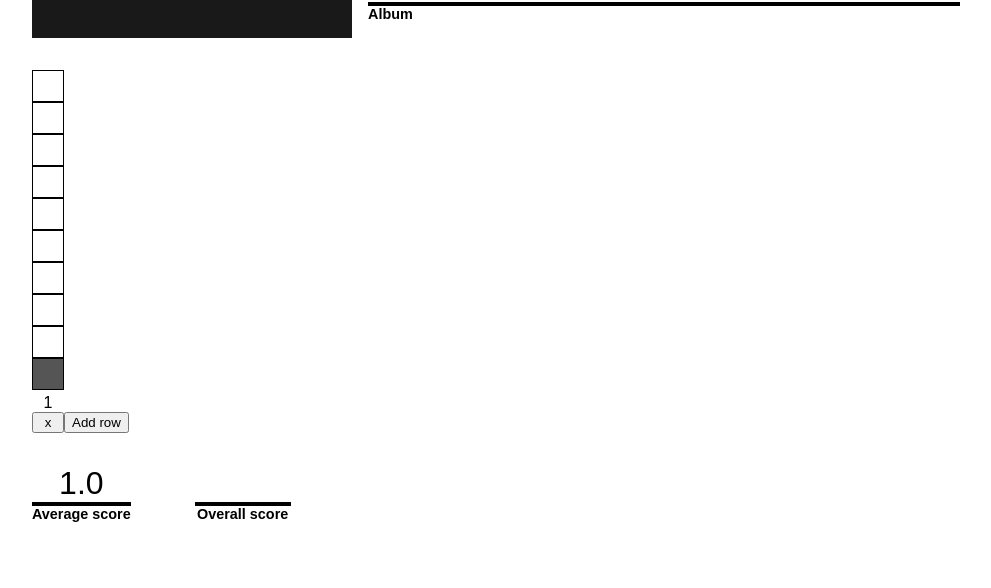
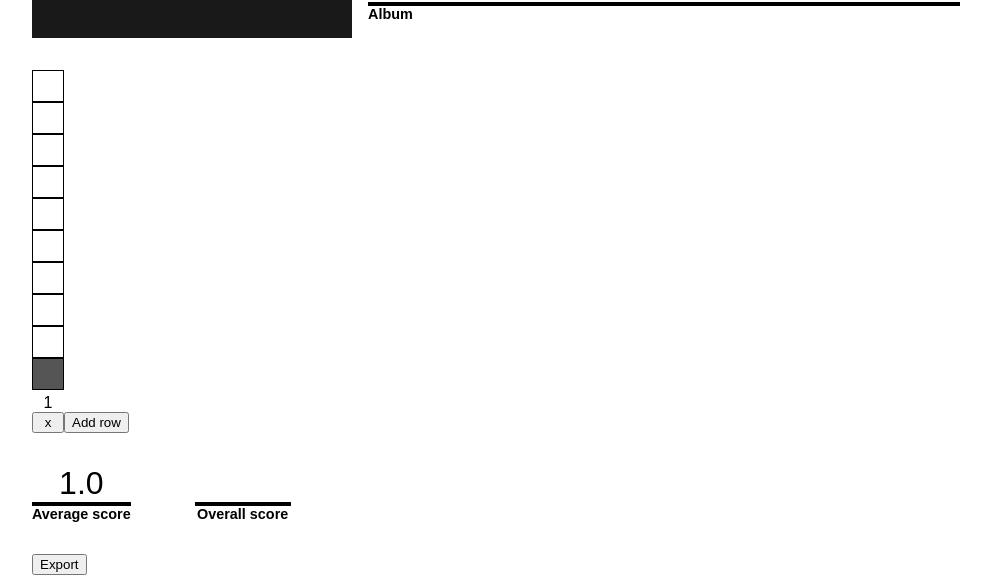
Before and after one commit to dennis-van-bennekom/album-rating, a React (Create React App) app: page / in a window 1280 px wide. Shown: the part 298-886 px from the top of the page, without its empty margins (144-1135 px from the left). Before the commit the page ends 820 px from the top, so only its background shows below. Built offline with nearby package versions, Linux system fonts and the light colour scheme.

Commit message:
Add export

```diff
--- a/package.json
+++ b/package.json
@@ -6,6 +6,7 @@
     "react-scripts": "0.2.0"
   },
   "dependencies": {
+    "html2canvas": "^0.5.0-beta4",
     "react": "^15.2.1",
     "react-dom": "^15.2.1"
   },
--- a/src/App.css
+++ b/src/App.css
@@ -24,6 +24,14 @@
   margin-top: 2rem;
 }
 
+.Export {
+  margin-top: 2rem;
+}
+
+.hide-buttons button {
+  display: none;
+}
+
 @media (max-width: 40rem) {
   .row {
     flex-direction: column;
--- a/src/App.js
+++ b/src/App.js
@@ -4,6 +4,7 @@ import './App.css';
 import Image from './Image';
 import Info from './Info';
 import Rating from './Rating';
+import Export from './Export';
 
 class App extends Component {
   render() {
@@ -13,7 +14,12 @@ class App extends Component {
           <Image />
           <Info />
         </div>
-        <Rating />
+        <div className="row">
+          <Rating />
+        </div>
+        <div className="row">
+          <Export />
+        </div>
       </div>
     );
   }
--- /dev/null
+++ b/src/Export.js
@@ -0,0 +1,30 @@
+import React, { Component } from 'react';
+import html2canvas from 'html2canvas';
+
+import './Export.css';
+
+class Export extends Component {
+  export(e) {
+    e.preventDefault();
+
+    document.body.classList.add('hide-buttons');
+
+    html2canvas(document.body, {
+      onrendered: function(canvas) {
+        window.open(canvas.toDataURL('image/png'));
+
+        document.body.classList.remove('hide-buttons');
+      }
+    });
+  }
+
+  render() {
+    return (
+      <div className="Export">
+        <button onClick={(e) => this.export(e)}>Export</button>
+      </div>
+    );
+  }
+}
+
+export default Export;
--- a/src/Rating.css
+++ b/src/Rating.css
@@ -20,7 +20,6 @@
 
 .Rating .average {
     font-size: 2rem;
-    height: 2rem;
     margin-right: 4rem;
 
     text-align: center;
```
Also changed, not shown: src/Export.css (added).
